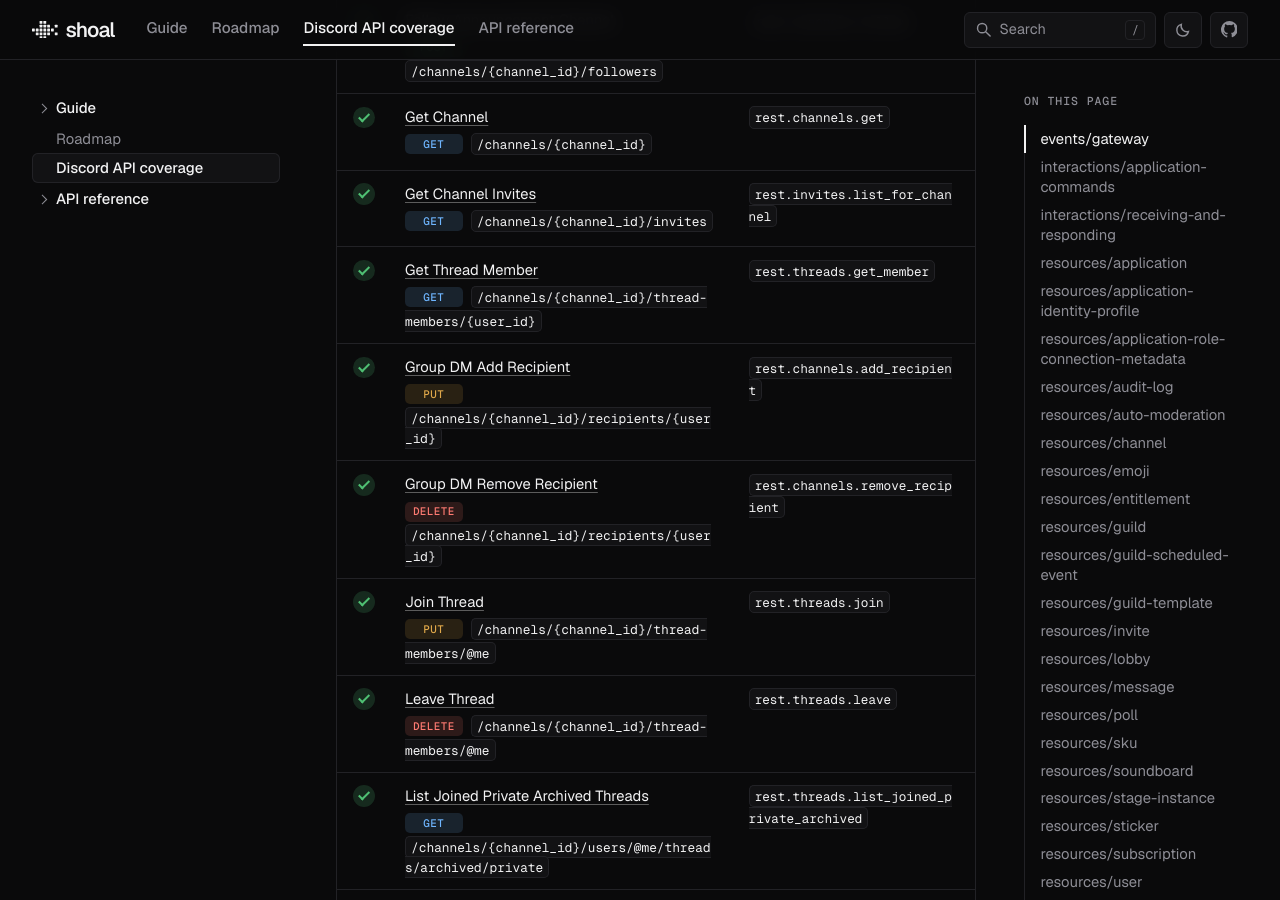
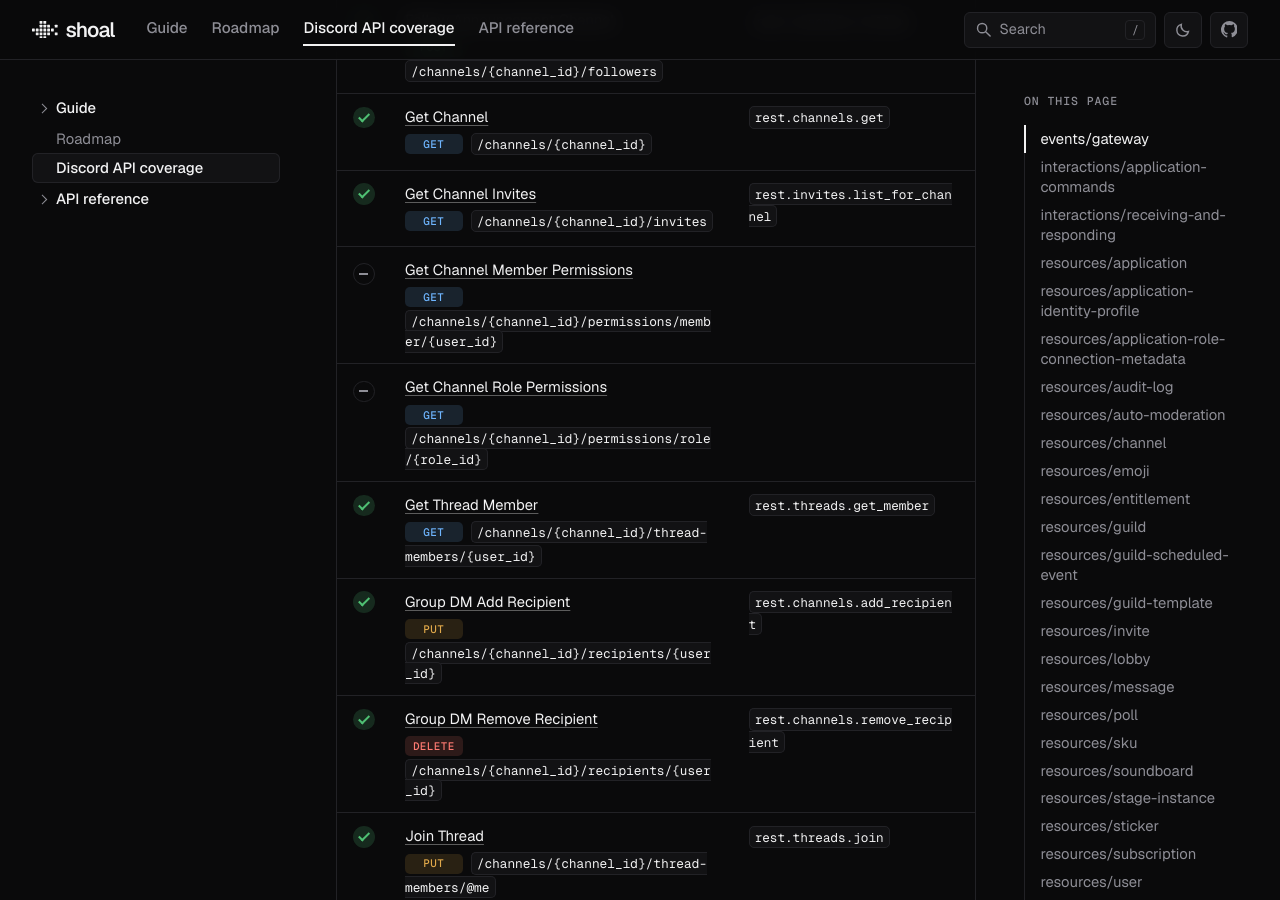
Before and after one commit to relateful/shoal, an MkDocs documentation site: the page built from docs/coverage.md, in a window 1280 px wide and 900 px high, scrolled down 7217 px. Built offline with MkDocs 1.6.1, drawn with Linux system fonts in a browser that asks for light colours; some web fonts are replaced; some of the changed text lies outside the part shown.

Commit message:
Check Shoal against https://redirect.github.com/discord/discord-api-docs/pull/8695 at 9d2128bb8301

```diff
--- a/docs/coverage.md
+++ b/docs/coverage.md
@@ -99,6 +99,8 @@
 | yes | [Follow Announcement Channel](https://docs.discord.com/developers/resources/channel#follow-announcement-channel) | `rest.channels.follow` | `POST /channels/{channel_id}/followers` |
 | yes | [Get Channel](https://docs.discord.com/developers/resources/channel#get-channel) | `rest.channels.get` | `GET /channels/{channel_id}` |
 | yes | [Get Channel Invites](https://docs.discord.com/developers/resources/channel#get-channel-invites) | `rest.invites.list_for_channel` | `GET /channels/{channel_id}/invites` |
+| no | [Get Channel Member Permissions](https://docs.discord.com/developers/resources/channel#get-channel-member-permissions) |  | `GET /channels/{channel_id}/permissions/member/{user_id}` |
+| no | [Get Channel Role Permissions](https://docs.discord.com/developers/resources/channel#get-channel-role-permissions) |  | `GET /channels/{channel_id}/permissions/role/{role_id}` |
 | yes | [Get Thread Member](https://docs.discord.com/developers/resources/channel#get-thread-member) | `rest.threads.get_member` | `GET /channels/{channel_id}/thread-members/{user_id}` |
 | yes | [Group DM Add Recipient](https://docs.discord.com/developers/resources/channel#group-dm-add-recipient) | `rest.channels.add_recipient` | `PUT /channels/{channel_id}/recipients/{user_id}` |
 | yes | [Group DM Remove Recipient](https://docs.discord.com/developers/resources/channel#group-dm-remove-recipient) | `rest.channels.remove_recipient` | `DELETE /channels/{channel_id}/recipients/{user_id}` |
@@ -161,11 +163,13 @@
 | yes | [Get Guild Integrations](https://docs.discord.com/developers/resources/guild#get-guild-integrations) | `rest.guilds.list_integrations` | `GET /guilds/{guild_id}/integrations` |
 | yes | [Get Guild Invites](https://docs.discord.com/developers/resources/guild#get-guild-invites) | `rest.invites.list` | `GET /guilds/{guild_id}/invites` |
 | yes | [Get Guild Member](https://docs.discord.com/developers/resources/guild#get-guild-member) | `rest.members.get` | `GET /guilds/{guild_id}/members/{user_id}` |
+| no | [Get Guild Member Permissions](https://docs.discord.com/developers/resources/guild#get-guild-member-permissions) |  | `GET /guilds/{guild_id}/permissions/member/{user_id}` |
 | yes | [Get Guild Onboarding](https://docs.discord.com/developers/resources/guild#get-guild-onboarding) | `rest.guilds.get_onboarding` | `GET /guilds/{guild_id}/onboarding` |
 | yes | [Get Guild Preview](https://docs.discord.com/developers/resources/guild#get-guild-preview) | `rest.guilds.get_preview` | `GET /guilds/{guild_id}/preview` |
 | yes | [Get Guild Prune Count](https://docs.discord.com/developers/resources/guild#get-guild-prune-count) | `rest.guilds.get_prune_count` | `GET /guilds/{guild_id}/prune` |
 | yes | [Get Guild Role](https://docs.discord.com/developers/resources/guild#get-guild-role) | `rest.roles.get` | `GET /guilds/{guild_id}/roles/{role_id}` |
 | yes | [Get Guild Role Member Counts](https://docs.discord.com/developers/resources/guild#get-guild-role-member-counts) | `rest.roles.get_member_counts` | `GET /guilds/{guild_id}/roles/member-counts` |
+| no | [Get Guild Role Permissions](https://docs.discord.com/developers/resources/guild#get-guild-role-permissions) |  | `GET /guilds/{guild_id}/permissions/role/{role_id}` |
 | yes | [Get Guild Roles](https://docs.discord.com/developers/resources/guild#get-guild-roles) | `rest.roles.list` | `GET /guilds/{guild_id}/roles` |
 | yes | [Get Guild Vanity URL](https://docs.discord.com/developers/resources/guild#get-guild-vanity-url) | `rest.guilds.get_vanity_url` | `GET /guilds/{guild_id}/vanity-url` |
 | yes | [Get Guild Voice Regions](https://docs.discord.com/developers/resources/guild#get-guild-voice-regions) | `rest.guilds.list_voice_regions` | `GET /guilds/{guild_id}/regions` |
```
Also changed, not shown: other parts of docs/coverage.md (+1 -1 lines), 1 other file.
